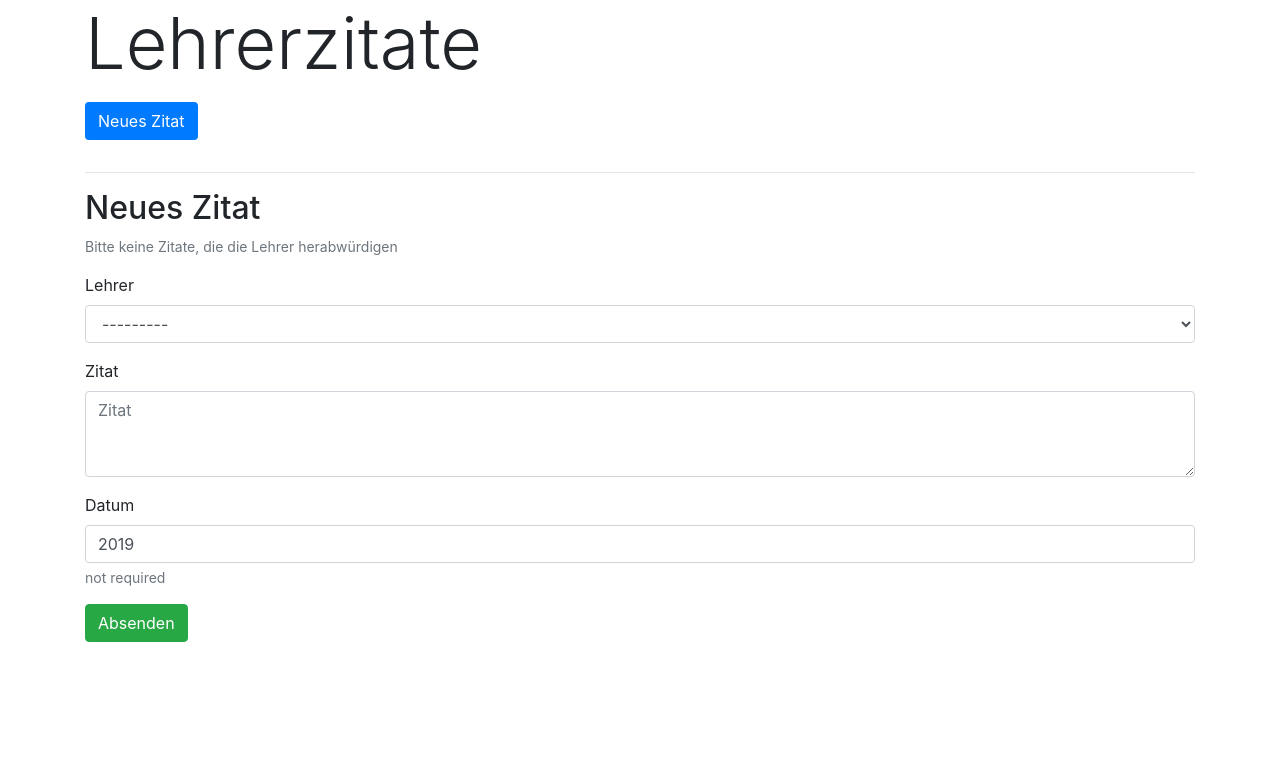
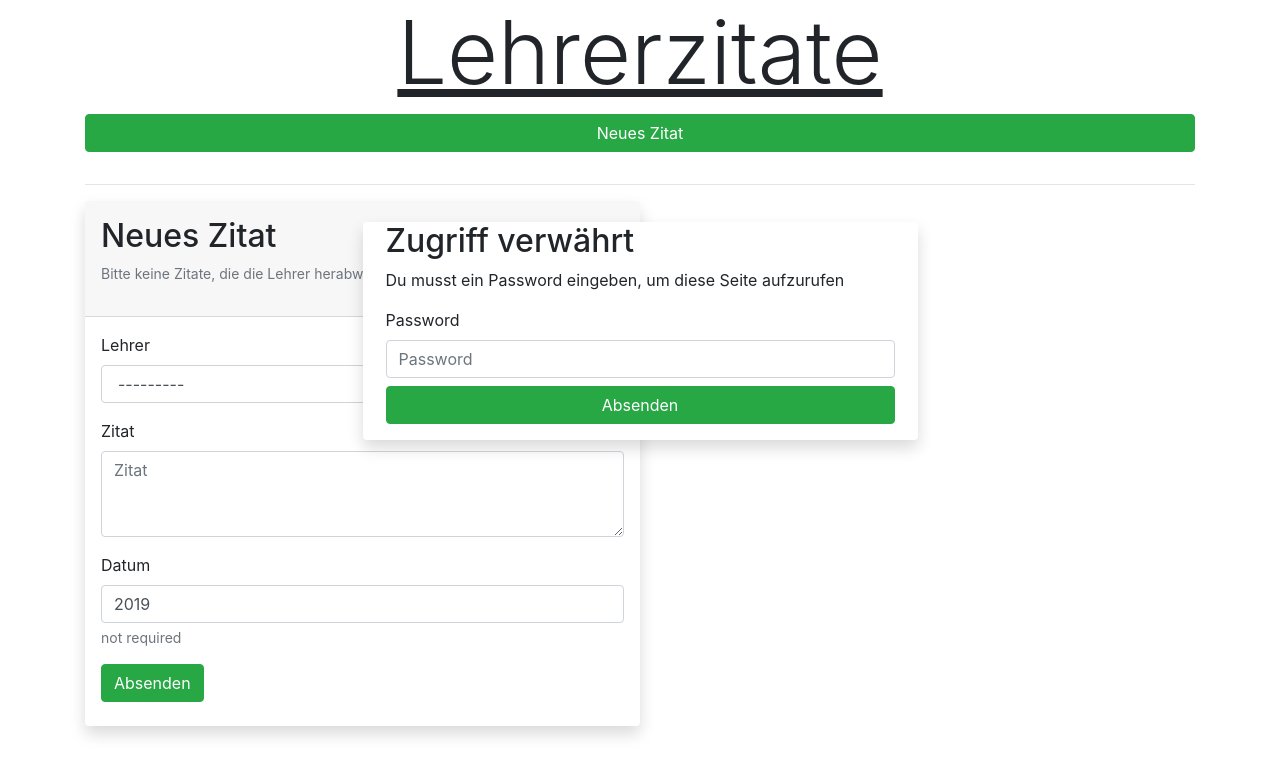
Before and after one commit to Septias/lehrerzitate, a Django app: page / in a window 1280 px wide. Shown: the top 776 px of the page. Run offline with Django 3.2, Linux system fonts and the light colour scheme; data that the repository does not hold is empty; some libraries are stand-ins or nearby versions.

Commit message:
changing layout

```diff
--- a/lehrerzitate/quotes/static/quotes/style.css
+++ b/lehrerzitate/quotes/static/quotes/style.css
@@ -56,3 +56,7 @@
 .card-body {
     padding: 0 .5em;
 }
+
+.card{
+    border: 0px;
+}
--- a/lehrerzitate/quotes/templates/quotes/index.html
+++ b/lehrerzitate/quotes/templates/quotes/index.html
@@ -17,16 +17,19 @@
 </head>
 
 <body>
-  <div class="container mb-3">
-    <h1 class="display-3">Lehrerzitate</h1>
+  {% block login %}
+  {% endblock login %}
+
+  <div class="container text-center">
+    <h1 class="display-2 underlined"><u>Lehrerzitate</u></h1>
   </div>
   <div class="container">
-    <a class="btn bg-primary text-white mb-3" href="#new_quote">Neues Zitat</a>
+    <a class="btn btn-block text-white mb-3 btn-success" href="#new_quote">Neues Zitat</a>
   </div>
   <div class="container">
     <div class="card-columns">
       {% for teacher in teachers %}
-      <div class="card mb-3 border-primary">
+      <div class="card mb-3 border-primary shadow">
         <div class="card-header">
           {{teacher.name}}
         </div>
@@ -34,7 +37,8 @@
           <ul class="list-group list-group-flush">
             {% for quote in teacher.quotes.all %}
             <li id="{{quote.id}}" class="list-group-item quote-item" onmouseout="not_hovered(this)"
-              {% if quote.id not in session_likes %} onmouseover="hovered(this)"{% else %} onmouseover="_hovered(this)" {% endif %}  >
+              {% if quote.id not in session_likes %} onmouseover="hovered(this)" {% else %} onmouseover="_hovered(this)"
+              {% endif %}>
               {% if quote.likes > 0 %}
               <div class="qoute-extras quote-likes text-muted" onclick="like({{quote.id}})">{{quote.likes}}</div>
               {% else %}
@@ -58,12 +62,15 @@
       {% endfor %}
     </div>
   </div>
-  <div id="new_quote" class="container pb-3">
+  <div id="new_quote" class="container">
     <hr>
-    <div class="row justify-content-start">
-      <div class="col-8-xl col-12">
+    <div class="col-lg-6 p-0">
+      <div class="card shadow">
+        <div class="card-header p-3">
           <h2>Neues Zitat</h2>
           <p><small class="form-text text-muted"> Bitte keine Zitate, die die Lehrer herabwürdigen </small></p>
+        </div>
+        <div class="card-body mb-2 p-3">
           <form method="post">
             {% csrf_token %}
             {% bootstrap_form new_quote %}
@@ -72,11 +79,14 @@
         </div>
       </div>
     </div>
+  </div>
   <script>
     var likes = {{likes}};
     $(document).ready(() => {
       formatItalic('blockquote');
     });
+    {% block script %}
+    {% endblock script %}
   </script>
 </body>
 
--- /dev/null
+++ b/lehrerzitate/quotes/templates/quotes/not_logged_in.html
@@ -0,0 +1,41 @@
+
+{% extends 'quotes/index.html' %}
+
+{% block login %}
+	<div id="login" class="container justify-content-center fixed-top  d-flex">
+		<div class="card col-lg-6 shadow" style="margin-top: 20%">
+			<div class="card-body">
+				<h2> Zugriff verwährt </h2>
+				<p> Du musst ein Password eingeben, um diese Seite aufzurufen </p>
+					<form id="loginform" class="form-group" action="{% url 'login' %}" method="POST">
+						{% csrf_token %}
+						<p id="errormessage" class="text-danger"></p>
+						<label for='pw'>Password</label>
+						<input id="pw" class="form-control mb-2" name="password" required="" placeholder="Password" type="password">
+						<button class='btn btn-success btn-block'>Absenden</button>
+					</form>
+			</div>
+		</div>
+	</div>
+{% endblock login %}
+
+{% block script %}
+	document.getElementById('contentwrapper').style.filte = 'blur(5px);';
+	let frm = $('#loginform');
+	frm.submit(function () {
+		$.ajax({
+			type: frm.attr('method'),
+			url: frm.attr('action'),
+			data: frm.serialize(),
+			success: function (data) {
+				if (data == 1) {
+					document.getElementById('contentwrapper').style.filter = "";
+					$('#login').remove();
+				} else {
+					document.getElementById('errormessage').innerHTML = "Falsches Password"
+				}
+			},
+		});
+		return false;
+	});
+{% endblock script%}
--- a/lehrerzitate/quotes/templates/quotes/report_form.html
+++ b/lehrerzitate/quotes/templates/quotes/report_form.html
@@ -13,6 +13,9 @@
 	<div class="container mb-3">
 		<h1 class="display-3">Lehrerzitate</h1>
 	</div>
+	<div class="container mb-3">
+		<h2> Report </h2>
+	</div>
 	<div class= container>
 		<form method="post">
 			{% csrf_token %}
--- a/lehrerzitate/quotes/urls.py
+++ b/lehrerzitate/quotes/urls.py
@@ -7,5 +7,6 @@ urlpatterns = [
     path('new_teacher', views.TeacherCreate.as_view(), name='new_teacher'),
     path('report/<int:quote_id>', views.report, name="report"),
     path('ajax/get_likes', views.likes),
-    path('ajax/like/<int:quote_id>', views.like)
+    path('ajax/like/<int:quote_id>', views.like),
+    path('ajax/login', views.login, name='login')
 ]
--- a/lehrerzitate/quotes/views.py
+++ b/lehrerzitate/quotes/views.py
@@ -1,7 +1,7 @@
 from django.shortcuts import render
 from . import models
 from .forms import QuoteForm
-from django.http import HttpResponseRedirect, JsonResponse
+from django.http import HttpResponseRedirect, JsonResponse, HttpResponse
 from django.urls import reverse_lazy
 from django.views.generic.edit import CreateView
 from . import forms
@@ -9,7 +9,7 @@ from . import forms
 class TeacherCreate(CreateView):
     model = models.Teacher
     fields = ['name']
-    success_url = reverse_lazy('index')
+    success_url = reverse_lazy('new_teacher')
 
 
 def report(request, quote_id):
@@ -42,6 +42,10 @@ def index(request):
         likes[quote.id] = quote.likes
 
     teachers = filter(lambda x: len(x.quotes.all().order_by('likes')) > 0, models.Teacher.objects.all())
+
+    if not request.session.get('logedin', False):
+        return render(request, 'quotes/not_logged_in.html', context={'teachers': teachers, 'new_quote': form, 'likes': likes, 'session_likes': request.session.get('liked', [])})
+
     return render(request, 'quotes/index.html', context={'teachers': teachers, 'new_quote': form, 'likes': likes, 'session_likes': request.session.get('liked', [])})
 
 
@@ -72,3 +76,14 @@ def like(request, quote_id):
         index = 0
 
     return JsonResponse({'id': quote.id, 'likes': quote.likes, 'index': index})
+
+def login(request):
+    if request.session.get('logedin', False):
+        return HttpResponse('1')
+
+    if request.POST:
+        if request.POST['password'] == 'relpek':
+            request.session['logedin'] = True
+            return HttpResponse('1')
+
+    return HttpResponse('0')
```
Lines whose indentation alone changed are shown as unchanged.
